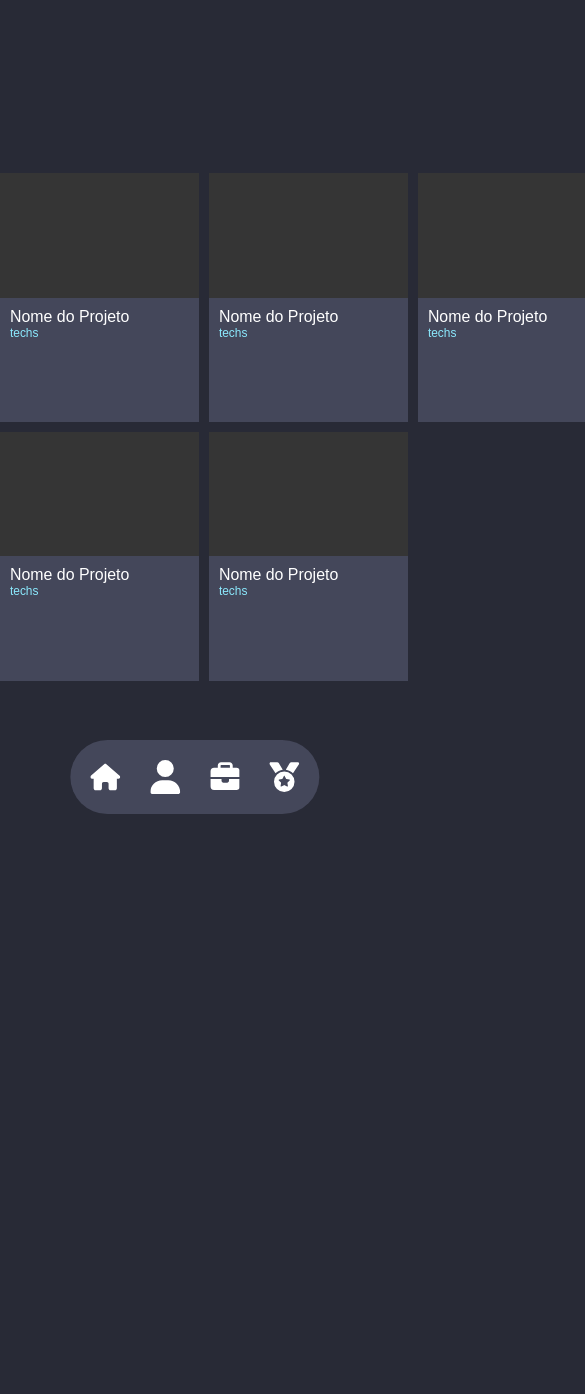
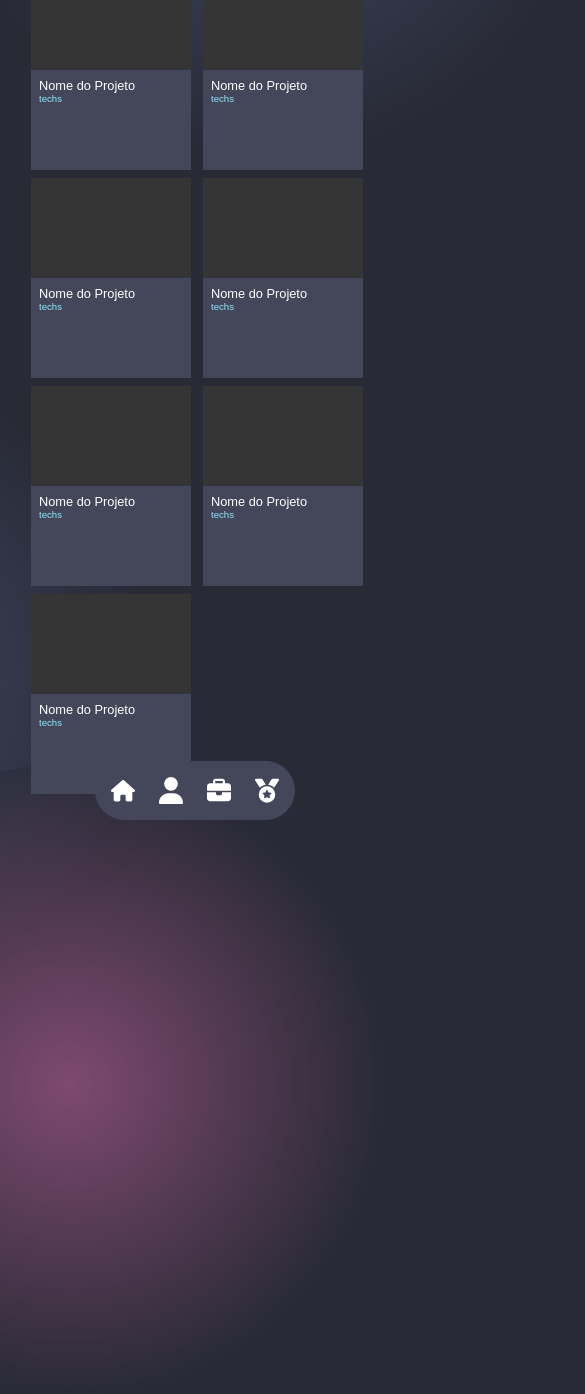
Before and after one commit to PedroHy/portfolio, an Angular app: page /projects in a window 390 px wide. Shown: the top 1394 px of the page, 585 px wide, since content can reach past the window. Before the commit the page ends 844 px from the top, so only its background shows below. Built offline with nearby package versions, Linux system fonts and the light colour scheme.

Commit message:
responsive desing

```diff
--- a/src/app/components/about/about.component.html
+++ b/src/app/components/about/about.component.html
@@ -1,5 +1,7 @@
+<div class="circle circle1"></div>
+<div class="circle circle2"></div>
+<div class="circle circle3"></div>
 <div class="about">
-
     <div class="informationContainer">
         <h1>Sobre mim:</h1>
         <div class="card">
--- a/src/app/components/about/about.component.scss
+++ b/src/app/components/about/about.component.scss
@@ -1,12 +1,47 @@
+
+.circle{
+    position: absolute;
+    width: 80rem;
+    height: 80rem;
+    border-radius: 60rem;
+    z-index: 0;
+    opacity: 40%;
+}
+
+.circle1{
+    background: #6272A4;
+    background: radial-gradient(circle, #6272A4 0%, rgba(40,42,54,1) 70%);
+    top: -60rem;
+    right: -25rem;
+    animation: circle1 5s infinite;
+}
+
+.circle2{
+    background: #6272A4;
+    background: radial-gradient(circle, #6272A4 0%, rgba(40,42,54,1) 70%);
+    bottom: -20rem;
+    left: -60rem;
+    animation: circle2 5s infinite;
+}
+
+.circle3{
+    background: #FF79C6;
+    background: radial-gradient(circle, #FF79C6 0%, rgba(40,42,54,1) 70%);
+    bottom: -70rem;
+    right: 0;
+    animation: circle3 5s infinite;
+}
+
 .about{
     display: flex;
     height: 100vh;
     width: 100vw;
     justify-content: center;
     margin-top: 10rem;
-    gap: 4rem;
+    gap: 8rem;
     flex-wrap: wrap;
-
+    position: absolute;
+    overflow: auto;
 
     .informationContainer{
 
@@ -66,3 +101,58 @@
     }
 
 }
+
+
+@keyframes circle1 {
+    0%{
+        transform: scale(1);
+    }
+
+    50%{
+        transform: scale(1.3);
+    }
+}
+
+@keyframes circle2 {
+    15%{
+        transform: scale(1);
+    }
+
+    45%{
+        transform: scale(1.1);
+    }
+}
+
+
+@keyframes circle3 {
+    10%{
+        transform: scale(1);
+    }
+
+    50%{
+        transform: scale(1.2);
+    }
+}
+
+@media (max-width: 800px) {
+
+    h2{
+        text-align: center;
+    }
+
+    .about{
+        padding-bottom: 30rem;
+
+        h1{
+            text-align: center;
+        }
+        .informationContainer{
+
+            .card{
+                width: 80%;
+                margin: auto;
+            }
+        }
+    }
+
+}
--- a/src/app/components/certifications/certifications.component.scss
+++ b/src/app/components/certifications/certifications.component.scss
@@ -1,11 +1,54 @@
 img{
-    width: 30rem;
+    width: 20rem;
+}
+
+h1{
+    font-size: 3.2rem;
+    text-align: center;
+    width: 100%;
+    margin-top: 10rem;
+}
+
+.container{
+    position: absolute;
+}
+
+.circle{
+    position: absolute;
+    width: 80rem;
+    height: 80rem;
+    border-radius: 60rem;
+    z-index: 0;
+    opacity: 40%;
+}
+
+.circle1{
+    background: #6272A4;
+    background: radial-gradient(circle, #6272A4 0%, rgba(40,42,54,1) 70%);
+    top: -60rem;
+    right: -25rem;
+    animation: circle1 5s infinite;
+}
+
+.circle2{
+    background: #6272A4;
+    background: radial-gradient(circle, #6272A4 0%, rgba(40,42,54,1) 70%);
+    bottom: -20rem;
+    left: -60rem;
+    animation: circle2 5s infinite;
+}
+
+.circle3{
+    background: #FF79C6;
+    background: radial-gradient(circle, #FF79C6 0%, rgba(40,42,54,1) 70%);
+    bottom: -70rem;
+    right: 0;
+    animation: circle3 5s infinite;
 }
 
 .certifications{
-    display: flex;
-    justify-content: center;
-    align-items: center;
+    display: grid;
+    grid-template-columns: 20% 20% 20% 20% 20%;
 
     height: 100vh;
     width: 100vw;
@@ -18,5 +61,60 @@ img{
         font-size: 3rem;
         text-decoration: underline;
         align-items: center;
+        transition: .5s;
+        padding-top: 5rem;
+
+        &:hover{
+            transform: scale(1.1);
+        }
     }
 }
+
+@keyframes circle1 {
+    0%{
+        transform: scale(1);
+    }
+
+    50%{
+        transform: scale(1.3);
+    }
+}
+
+@keyframes circle2 {
+    15%{
+        transform: scale(1);
+    }
+
+    45%{
+        transform: scale(1.1);
+    }
+}
+
+
+@keyframes circle3 {
+    10%{
+        transform: scale(1);
+    }
+
+    50%{
+        transform: scale(1.2);
+    }
+}
+
+@media (max-width: 800px) {
+
+    .certifications{
+        display: grid;
+        grid-template-columns: 33% 33% 33%;
+    }
+
+}
+
+@media (max-width: 600px) {
+
+    .certifications{
+        display: grid;
+        grid-template-columns: 50% 50%;
+    }
+
+}
--- a/src/app/components/main/main.component.scss
+++ b/src/app/components/main/main.component.scss
@@ -172,3 +172,30 @@
     }
 
 }
+
+@media (max-width: 760px) {
+
+    .hero{
+        height: auto;
+        padding: 5rem;
+
+        .content{
+            position: relative;
+        }
+        .nameContainer{
+
+            .name{
+
+                &::before{
+                    content: "Pedro Henrique Ribeiro";
+                }
+
+                &::after{
+                    display: none;
+                }
+            }
+        }
+    }
+
+
+}
--- a/src/app/components/projects/projects.component.html
+++ b/src/app/components/projects/projects.component.html
@@ -1,3 +1,6 @@
+<div class="circle circle1"></div>
+<div class="circle circle2"></div>
+<div class="circle circle3"></div>
 <div class="projects">
     <div class="grid">
         <div class="projectCard">
--- a/src/app/components/projects/projects.component.scss
+++ b/src/app/components/projects/projects.component.scss
@@ -1,22 +1,61 @@
-.projects{
+h1 {
+    font-size: 3.2rem;
+    text-align: center;
+    width: 100%;
+    padding: 20rem 0;
+}
+
+.circle {
+    position: absolute;
+    width: 80rem;
+    height: 80rem;
+    border-radius: 60rem;
+    z-index: 0;
+    opacity: 40%;
+}
+
+.circle1 {
+    background: #6272A4;
+    background: radial-gradient(circle, #6272A4 0%, rgba(40, 42, 54, 1) 70%);
+    top: -60rem;
+    right: -25rem;
+    animation: circle1 5s infinite;
+}
+
+.circle2 {
+    background: #6272A4;
+    background: radial-gradient(circle, #6272A4 0%, rgba(40, 42, 54, 1) 70%);
+    bottom: -20rem;
+    left: -60rem;
+    animation: circle2 5s infinite;
+}
+
+.circle3 {
+    background: #FF79C6;
+    background: radial-gradient(circle, #FF79C6 0%, rgba(40, 42, 54, 1) 70%);
+    bottom: -70rem;
+    right: 0;
+    animation: circle3 5s infinite;
+}
+
+
+.projects {
     height: 100vh;
     width: 100vw;
     display: flex;
     flex-direction: column;
     justify-content: center;
+    overflow: auto;
+    position: absolute;
 
-    h1{
-        font-size: 3.2rem;
-    }
-
-    .grid{
-        margin: auto;
-        width: 100rem;
+    .grid {
+        margin: 0 auto;
         display: grid;
         grid-template-columns: 19% 19% 19% 19% 19%;
         gap: 2%;
+        padding-bottom: 10rem;
 
-        .projectCard{
+        .projectCard {
             height: 25rem;
             width: 20rem;
             display: flex;
@@ -24,27 +63,28 @@
             background-color: rgb(53, 53, 53);
             transition: .5s;
 
-            &:hover{
-                transform: scale(1.01);
+            &:hover {
+                transform: scale(1.03);
                 cursor: pointer;
+                box-shadow: #2b2b2b .2rem .2rem .2rem .2rem;
             }
 
-            .img{
+            .img {
                 height: 50%;
             }
 
-            .infos{
+            .infos {
                 background-color: #44475A;
                 height: 50%;
                 display: flex;
                 flex-direction: column;
                 padding: 1rem;
 
-                .projectTitle{
+                .projectTitle {
                     font-size: 1.6rem;
                 }
 
-                .techs{
+                .techs {
                     font-size: 1.2rem;
                     color: #8BE9FD;
                 }
@@ -52,3 +92,57 @@
         }
     }
 }
+
+@keyframes circle1 {
+    0% {
+        transform: scale(1);
+    }
+
+    50% {
+        transform: scale(1.3);
+    }
+}
+
+@keyframes circle2 {
+    15% {
+        transform: scale(1);
+    }
+
+    45% {
+        transform: scale(1.1);
+    }
+}
+
+
+@keyframes circle3 {
+    10% {
+        transform: scale(1);
+    }
+
+    50% {
+        transform: scale(1.2);
+    }
+}
+
+@media (max-width: 900px) {
+    .projects {
+        .grid {
+            width: auto;
+            gap: 1rem;
+            grid-template-columns: 25% 25% 25% 25%;
+        }
+    }
+
+}
+
+@media (max-width: 600px) {
+    .projects {
+        align-items: center;
+        .grid {
+            width: auto;
+            gap: 1rem;
+            grid-template-columns: 50% 50%;
+        }
+    }
+
+}
--- a/src/styles.scss
+++ b/src/styles.scss
@@ -1,5 +1,5 @@
 /* You can add global styles to this file, and also import other style files */
-*{
+* {
     margin: 0;
     padding: 0;
 
@@ -11,7 +11,17 @@
     color: white;
 }
 
-body{
+body {
     background-color: #282A36;
     overflow: hidden;
+
+    height: 100vh;
+    width: 100vw;
 }
+
+@media (max-width: 850px) {
+    * {
+        font-size: 50%;
+    }
+
+}
```
Also changed, not shown: src/app/components/certifications/certifications.component.html (+14 -8 lines).
